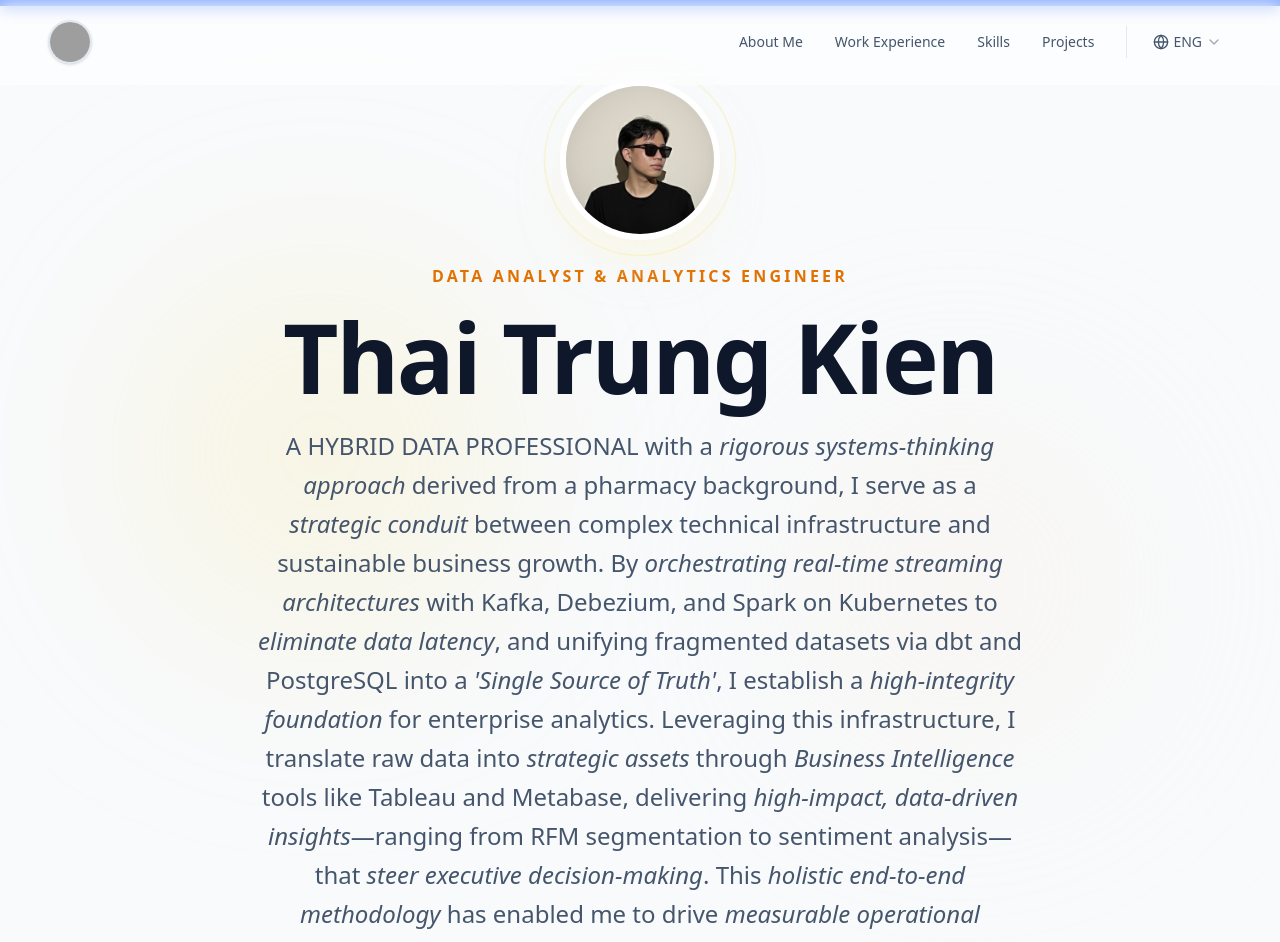
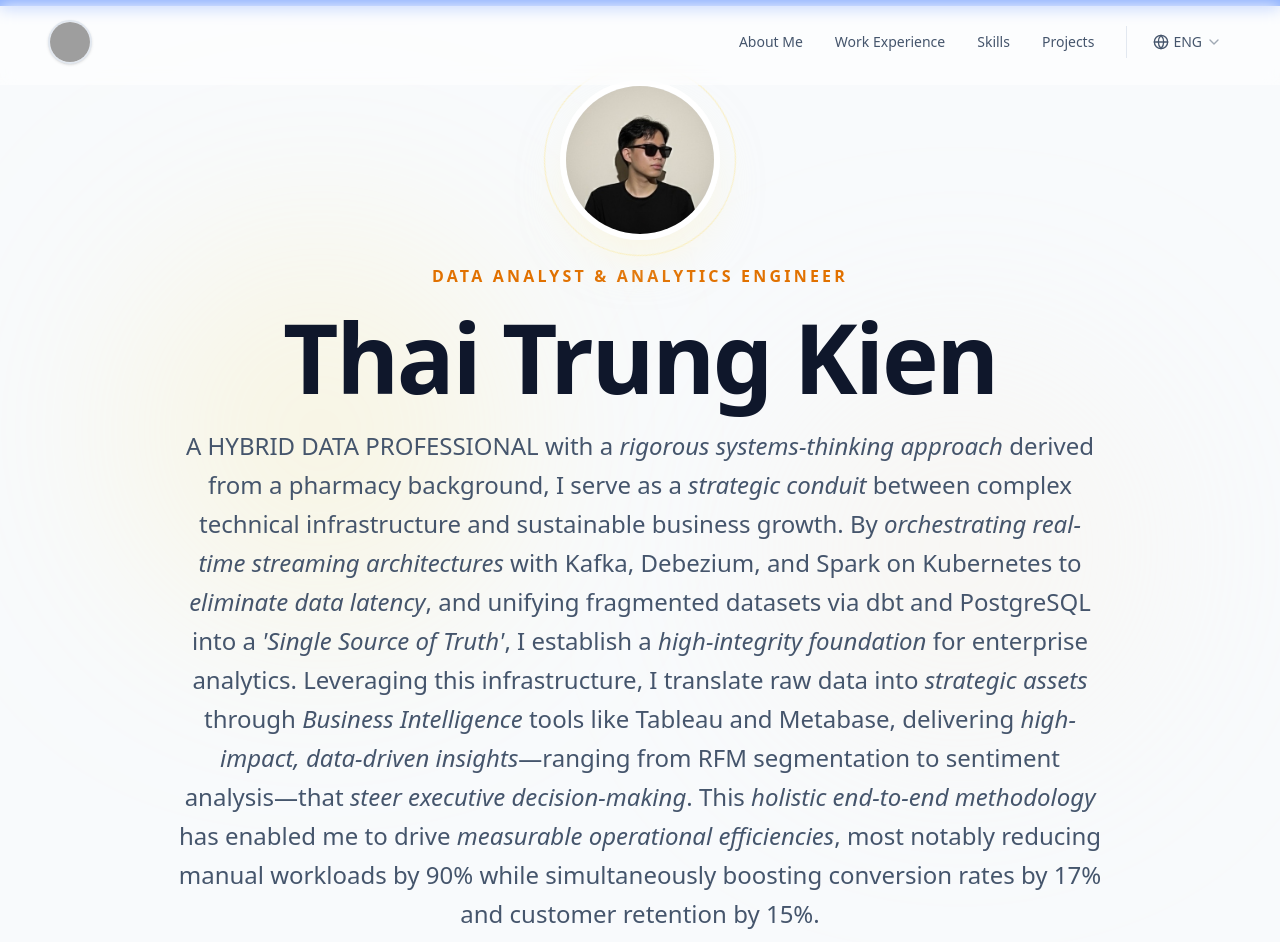
Before and after one commit to kina2711/portfolio-rabbit, a Next.js app: page / in a window 1280 px wide. Shown: the top 942 px of the page. Built offline with nearby package versions, Linux system fonts and the light colour scheme; grey boxes are pictures that could not be loaded.

Commit message:
update code

```diff
--- a/components/hero-section.tsx
+++ b/components/hero-section.tsx
@@ -54,7 +54,7 @@ export function HeroSection() {
                     {t.hero.title.replace("Hi, I'm ", "").replace("Chào, mình là ", "")}
                 </h1>
                 <p
-                    className="text-lg md:text-2xl text-slate-600 leading-relaxed max-w-3xl mx-auto font-light"
+                    className="text-lg md:text-2xl text-slate-600 leading-relaxed max-w-5xl mx-auto font-light"
                     dangerouslySetInnerHTML={{ __html: t.hero.desc }}
                 />
             </motion.div>
```
